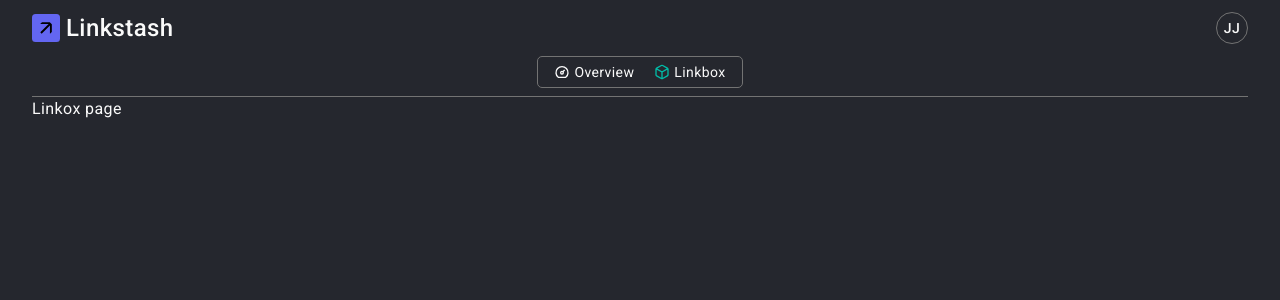
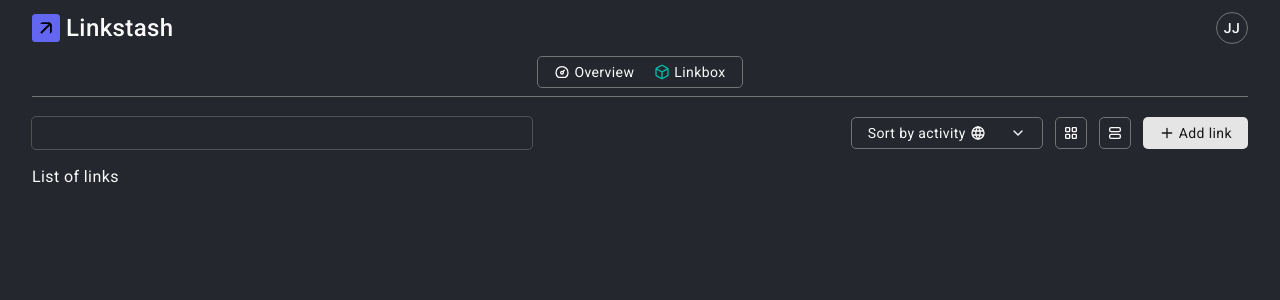
Before and after one commit to JessEleven/linkstash-nextjs, a Next.js app: page /ovw/linkbox in a window 1280 px wide. Shown: the top 300 px of the page. Built offline with nearby package versions, Linux system fonts and the light colour scheme.

Commit message:
added the UIs for user options

```diff
--- a/package.json
+++ b/package.json
@@ -1,7 +1,7 @@
 {
   "name": "linkstash-nextjs",
   "description": "To save those links and always have them at hand.",
-  "version": "0.5.4",
+  "version": "0.6.4",
   "private": true,
   "scripts": {
     "dev": "next dev -p 1176",
--- /dev/null
+++ b/src/app/ovw/components-ovw/user-options.jsx
@@ -0,0 +1,82 @@
+'use client'
+
+import Link from 'next/link'
+import {
+  CheckIcon,
+  ChevronDownIcon,
+  LayoutGridIcon,
+  LayoutListIcon,
+  PlusIcon,
+  TextRecognitionIcon,
+  WorldIcon
+} from '../resources/assets/user-optiones-icons'
+import { useState } from 'react'
+
+export const options = [
+  { label: 'Sort by activity', icon: <WorldIcon /> },
+  { label: 'Sort by name', icon: <TextRecognitionIcon /> }
+]
+
+export default function UserOptions () {
+  const [open, setOpen] = useState(false)
+  const [value, setValue] = useState(options[0].label)
+
+  const selectedOp = options.find(opt => opt.label === value) || options[0]
+
+  return (
+    <section className='mt-5 flex items-center justify-between text-sm font-normal leading-3.5'>
+      <form className=''>
+        <div className=''>
+          <input
+            type='search'
+            className='w-[500px] input'
+          />
+        </div>
+      </form>
+
+      <div className='flex items-center justify-between gap-x-3'>
+        <div className='relative w-48'>
+          <button
+            type='button'
+            onClick={() => setOpen(!open)}
+            className='ovw-border flex items-center justify-between w-full px-4 py-[7px] cursor-pointer'
+          >
+            <span className='flex items-center gap-x-1'>{selectedOp.label} {selectedOp.icon}</span> <ChevronDownIcon />
+          </button>
+
+          {open && (
+            <article className='absolute ovw-border flex flex-col w-full top-11 px-4 py-2'>
+              {options.map((op) => (
+                <button
+                  key={op.label}
+                  type='button' onClick={() => {
+                    setValue(op.label)
+                    setOpen(false)
+                  }}
+                  className='flex items-center justify-between gap-x-1 py-1 cursor-pointer'
+                >
+                  <span className='flex items-center gap-x-1'>
+                    {op.label} {op.icon}
+                  </span>
+                  {op.label === value && <CheckIcon className='text-teal-500' />}
+                </button>
+              ))}
+            </article>
+          )}
+        </div>
+
+        <button type='button' aria-label='Layout grid icon' className='ovw-border p-[7px] cursor-pointer'>
+          <LayoutGridIcon />
+        </button>
+
+        <button type='button' aria-label='Layout list icon' className='ovw-border p-[7px] cursor-pointer'>
+          <LayoutListIcon />
+        </button>
+
+        <Link href='/ovw/linkbox/new' className='flex items-center gap-x-1 rounded-[5px] text-neutral-900 bg-neutral-200 px-4 py-2'>
+          <PlusIcon /> <span>Add link</span>
+        </Link>
+      </div>
+    </section>
+  )
+}
--- a/src/app/ovw/linkbox/page.jsx
+++ b/src/app/ovw/linkbox/page.jsx
@@ -1,7 +1,13 @@
+import UserOptions from '../components-ovw/user-options'
+
 export default function LinkoxPage () {
   return (
     <main>
-      Linkox page
+      <UserOptions />
+
+      <div className='mt-4'>
+        List of links
+      </div>
     </main>
   )
 }
--- /dev/null
+++ b/src/app/ovw/resources/assets/user-optiones-icons.jsx
@@ -0,0 +1,126 @@
+export const PlusIcon = (props) => (
+  <svg
+    width={16}
+    height={16}
+    fill='none'
+    viewBox='0 0 24 24'
+    stroke='currentColor'
+    strokeLinecap='round'
+    strokeLinejoin='round'
+    strokeWidth={2}
+    className='icon icon-tabler icons-tabler-outline icon-tabler-plus'
+    {...props}
+  >
+    <path stroke='none' d='M0 0h24v24H0z' />
+    <path d='M12 5v14M5 12h14' />
+  </svg>
+)
+
+export const LayoutListIcon = (props) => (
+  <svg
+    width={16}
+    height={16}
+    fill='none'
+    viewBox='0 0 24 24'
+    stroke='currentColor'
+    strokeLinecap='round'
+    strokeLinejoin='round'
+    strokeWidth={2}
+    className='icon icon-tabler icons-tabler-outline icon-tabler-layout-list'
+    {...props}
+  >
+    <path stroke='none' d='M0 0h24v24H0z' />
+    <path d='M4 6a2 2 0 0 1 2-2h12a2 2 0 0 1 2 2v2a2 2 0 0 1-2 2H6a2 2 0 0 1-2-2zM4 16a2 2 0 0 1 2-2h12a2 2 0 0 1 2 2v2a2 2 0 0 1-2 2H6a2 2 0 0 1-2-2z' />
+  </svg>
+)
+
+export const LayoutGridIcon = (props) => (
+  <svg
+    width={16}
+    height={16}
+    fill='none'
+    viewBox='0 0 24 24'
+    stroke='currentColor'
+    strokeLinecap='round'
+    strokeLinejoin='round'
+    strokeWidth={2}
+    className='icon icon-tabler icons-tabler-outline icon-tabler-layout-grid'
+    {...props}
+  >
+    <path stroke='none' d='M0 0h24v24H0z' />
+    <path d='M4 5a1 1 0 0 1 1-1h4a1 1 0 0 1 1 1v4a1 1 0 0 1-1 1H5a1 1 0 0 1-1-1zM14 5a1 1 0 0 1 1-1h4a1 1 0 0 1 1 1v4a1 1 0 0 1-1 1h-4a1 1 0 0 1-1-1zM4 15a1 1 0 0 1 1-1h4a1 1 0 0 1 1 1v4a1 1 0 0 1-1 1H5a1 1 0 0 1-1-1zM14 15a1 1 0 0 1 1-1h4a1 1 0 0 1 1 1v4a1 1 0 0 1-1 1h-4a1 1 0 0 1-1-1z' />
+  </svg>
+)
+
+export const ChevronDownIcon = (props) => (
+  <svg
+    width={16}
+    height={16}
+    fill='none'
+    viewBox='0 0 24 24'
+    stroke='currentColor'
+    strokeLinecap='round'
+    strokeLinejoin='round'
+    strokeWidth={2}
+    className='icon icon-tabler icons-tabler-outline icon-tabler-chevron-down'
+    {...props}
+  >
+    <path stroke='none' d='M0 0h24v24H0z' />
+    <path d='m6 9 6 6 6-6' />
+  </svg>
+)
+
+export const WorldIcon = (props) => (
+  <svg
+    width={16}
+    height={16}
+    fill='none'
+    viewBox='0 0 24 24'
+    stroke='currentColor'
+    strokeLinecap='round'
+    strokeLinejoin='round'
+    strokeWidth={2}
+    className='icon icon-tabler icons-tabler-outline icon-tabler-world'
+    {...props}
+  >
+    <path stroke='none' d='M0 0h24v24H0z' />
+    <path d='M3 12a9 9 0 1 0 18 0 9 9 0 0 0-18 0M3.6 9h16.8M3.6 15h16.8' />
+    <path d='M11.5 3a17 17 0 0 0 0 18M12.5 3a17 17 0 0 1 0 18' />
+  </svg>
+)
+
+export const TextRecognitionIcon = (props) => (
+  <svg
+    width={16}
+    height={16}
+    fill='none'
+    viewBox='0 0 24 24'
+    stroke='currentColor'
+    strokeLinecap='round'
+    strokeLinejoin='round'
+    strokeWidth={2}
+    className='icon icon-tabler icons-tabler-outline icon-tabler-text-recognition'
+    {...props}
+  >
+    <path stroke='none' d='M0 0h24v24H0z' />
+    <path d='M4 8V6a2 2 0 0 1 2-2h2M4 16v2a2 2 0 0 0 2 2h2M16 4h2a2 2 0 0 1 2 2v2M16 20h2a2 2 0 0 0 2-2v-2M12 16V9M9 9h6' />
+  </svg>
+)
+
+export const CheckIcon = (props) => (
+  <svg
+    width={16}
+    height={16}
+    fill='none'
+    viewBox='0 0 24 24'
+    stroke='currentColor'
+    strokeLinecap='round'
+    strokeLinejoin='round'
+    strokeWidth={2}
+    className='icon icon-tabler icons-tabler-outline icon-tabler-check'
+    {...props}
+  >
+    <path stroke='none' d='M0 0h24v24H0z' />
+    <path d='m5 12 5 5L20 7' />
+  </svg>
+)
--- /dev/null
+++ b/src/app/ovw/resources/css/ovw.css
@@ -0,0 +1,3 @@
+.ovw-border {
+  @apply border border-neutral-500 rounded-[5px]
+}
--- a/src/resources/css/globals.css
+++ b/src/resources/css/globals.css
@@ -1,5 +1,6 @@
 @import "tailwindcss";
 @import "./auth.css";
+@import "../../app/ovw/resources/css/ovw.css";
 
 .hover-icon {
   @apply p-1.5 border border-neutral-500 rounded-sm hover:bg-neutral-900/75 duration-200 transition-colors ease-in-out
```
